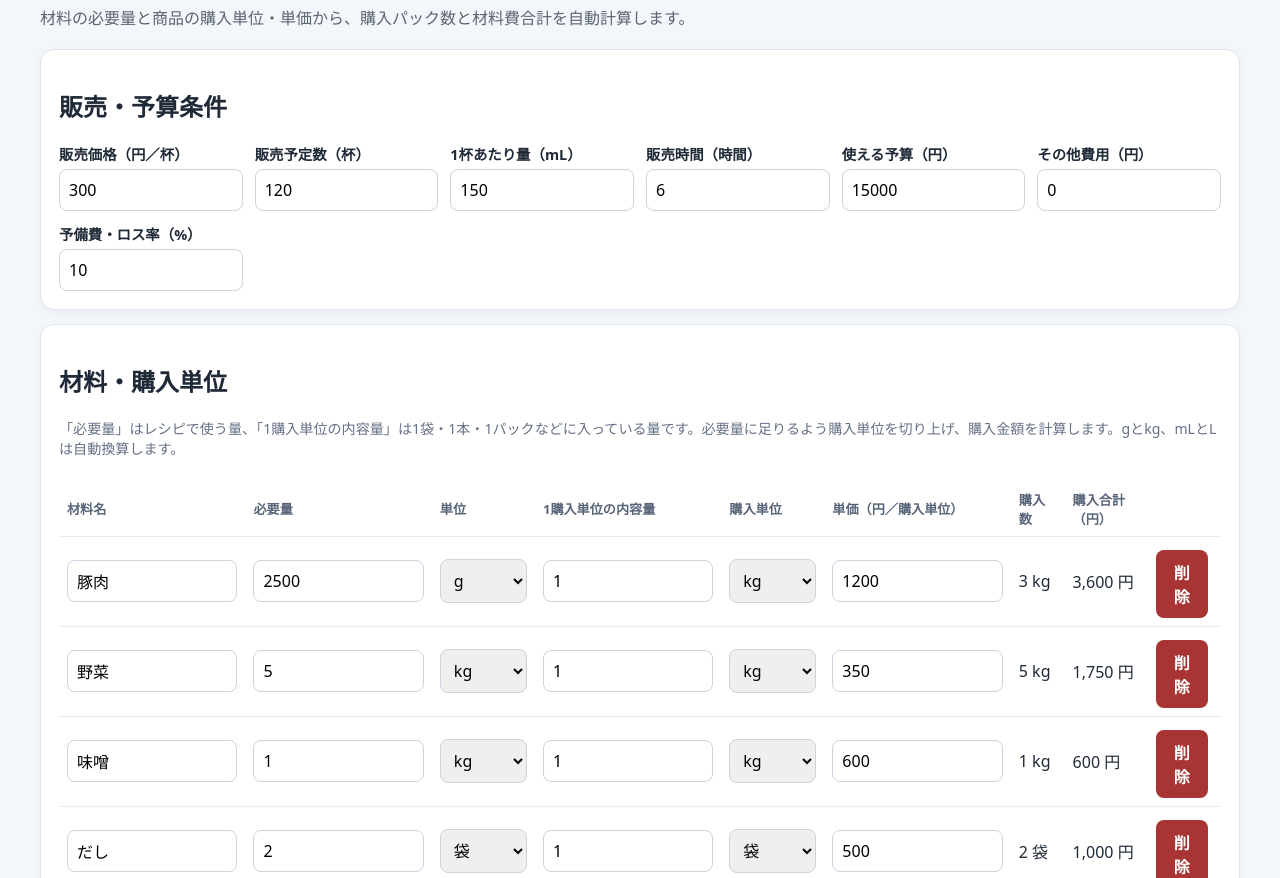
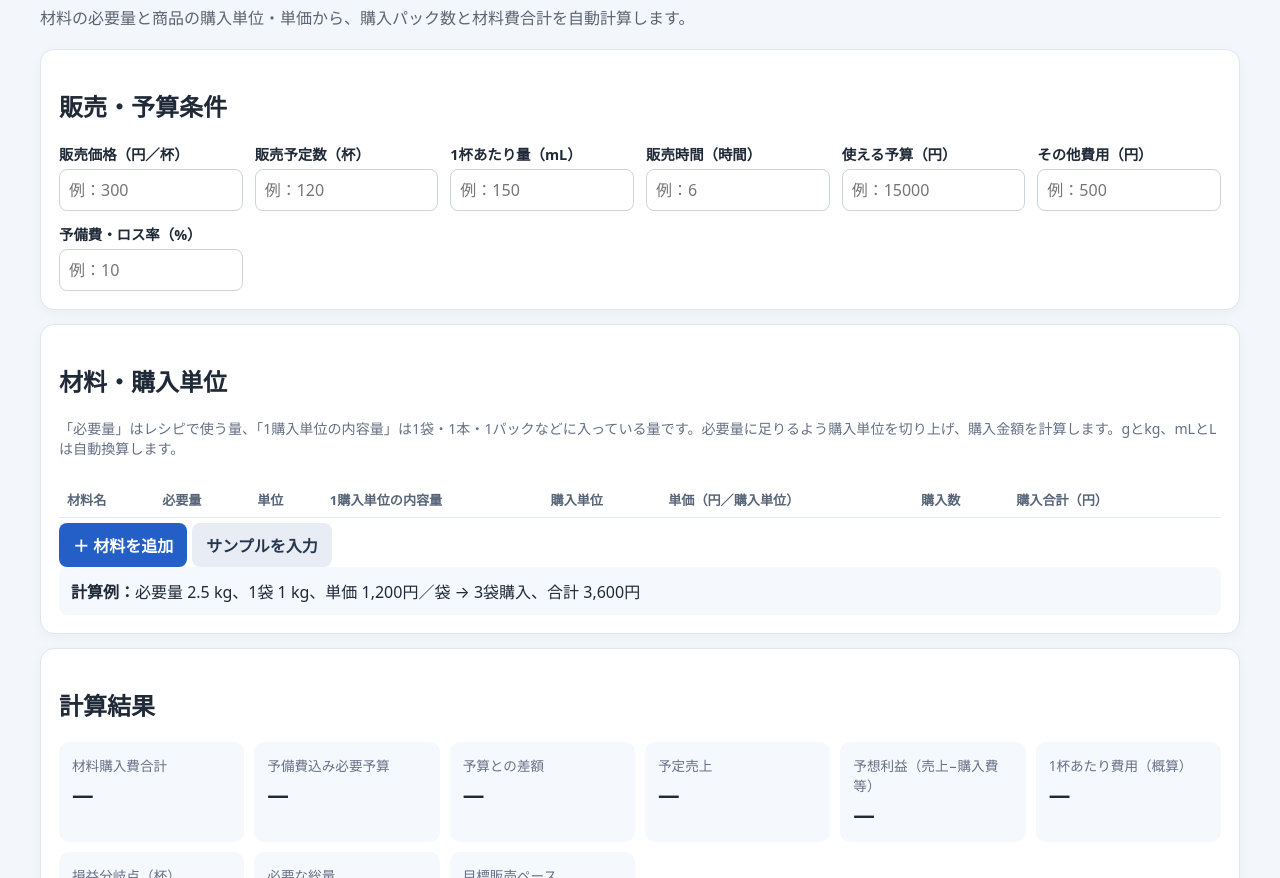
Before and after one commit to Lmdye1/Interdisciplinary-Financial-Management-Apps, a website: page index.html in a window 1280 px wide. Shown: the part 74-952 px from the top of the page. Drawn offline with Linux system fonts and the light colour scheme.

Commit message:
公開向けに初期入力を空欄にする

```diff
--- a/index.html
+++ b/index.html
@@ -13,18 +13,18 @@
 <h1>学際 予算・売上計算アプリ</h1>
 <p class="lead">材料の必要量と商品の購入単位・単価から、購入パック数と材料費合計を自動計算します。</p>
 <section class="panel"><h2>販売・予算条件</h2><div class="grid">
-<div><label for="price">販売価格（円／杯）</label><input id="price" type="number" min="0" value="300"></div>
-<div><label for="cups">販売予定数（杯）</label><input id="cups" type="number" min="0" value="120"></div>
-<div><label for="serving">1杯あたり量（mL）</label><input id="serving" type="number" min="0" value="150"></div>
-<div><label for="hours">販売時間（時間）</label><input id="hours" type="number" min="0" step=".5" value="6"></div>
-<div><label for="budget">使える予算（円）</label><input id="budget" type="number" min="0" value="15000"></div>
-<div><label for="other">その他費用（円）</label><input id="other" type="number" min="0" value="0"></div>
-<div><label for="waste">予備費・ロス率（%）</label><input id="waste" type="number" min="0" max="100" value="10"></div>
+<div><label for="price">販売価格（円／杯）</label><input id="price" type="number" min="0" placeholder="例：300"></div>
+<div><label for="cups">販売予定数（杯）</label><input id="cups" type="number" min="0" placeholder="例：120"></div>
+<div><label for="serving">1杯あたり量（mL）</label><input id="serving" type="number" min="0" placeholder="例：150"></div>
+<div><label for="hours">販売時間（時間）</label><input id="hours" type="number" min="0" step=".5" placeholder="例：6"></div>
+<div><label for="budget">使える予算（円）</label><input id="budget" type="number" min="0" placeholder="例：15000"></div>
+<div><label for="other">その他費用（円）</label><input id="other" type="number" min="0" placeholder="例：500"></div>
+<div><label for="waste">予備費・ロス率（%）</label><input id="waste" type="number" min="0" max="100" placeholder="例：10"></div>
 </div></section>
 <section class="panel"><h2>材料・購入単位</h2>
 <p class="hint">「必要量」はレシピで使う量、「1購入単位の内容量」は1袋・1本・1パックなどに入っている量です。必要量に足りるよう購入単位を切り上げ、購入金額を計算します。gとkg、mLとLは自動換算します。</p>
 <div class="table-wrap"><table><thead><tr><th>材料名</th><th>必要量</th><th>単位</th><th>1購入単位の内容量</th><th>購入単位</th><th>単価（円／購入単位）</th><th>購入数</th><th>購入合計（円）</th><th></th></tr></thead><tbody id="materials"></tbody></table></div>
-<button id="add">＋ 材料を追加</button><button id="sample" class="secondary">サンプルに戻す</button>
+<button id="add">＋ 材料を追加</button><button id="sample" class="secondary">サンプルを入力</button>
 <div class="formula"><strong>計算例：</strong>必要量 2.5 kg、1袋 1 kg、単価 1,200円／袋 → 3袋購入、合計 3,600円</div>
 </section>
 <section class="panel"><h2>計算結果</h2><div class="cards">
@@ -53,7 +53,7 @@ const defaults=[
 {name:'容器・箸',need:120,unit:'個',pack:1,packUnit:'個',price:8}
 ];
 function options(selected){return units.map(u=>'<option '+(u===selected?'selected':'')+' value="'+u+'">'+u+'</option>').join('')}
-function addRow(item={name:'新しい材料',need:1,unit:'個',pack:1,packUnit:'個',price:0}){
+function addRow(item={name:'',need:'',unit:'個',pack:'',packUnit:'個',price:''} ){
  const tr=document.createElement('tr');
  tr.innerHTML='<td><input aria-label="材料名"></td><td><input aria-label="必要量" type="number" min="0" step="any"></td><td><select aria-label="必要量の単位">'+options(item.unit)+'</select></td><td><input aria-label="購入単位の内容量" type="number" min="0.000001" step="any"></td><td><select aria-label="購入単位">'+options(item.packUnit)+'</select></td><td><input aria-label="単価" type="number" min="0" step="any"></td><td class="count">—</td><td class="subtotal">—</td><td><button class="danger remove" type="button">削除</button></td>';
  const i=tr.querySelectorAll('input');i[0].value=item.name;i[1].value=item.need;i[2].value=item.pack;i[3].value=item.price;
@@ -67,7 +67,17 @@ function dimension(u){return ['g','kg'].includes(u)?'mass':['mL','L'].includes(u
 function rows(){return [...$('materials').rows].map(r=>{const i=r.querySelectorAll('input'),s=r.querySelectorAll('select');return {name:i[0].value,need:Math.max(0,+i[1].value||0),unit:s[0].value,pack:Math.max(0,+i[2].value||0),packUnit:s[1].value,price:Math.max(0,+i[3].value||0)}})}
 function val(id){return Math.max(0,+$(id).value||0)}
 function calculate(){
- const data=rows();let material=0,invalid=[];
+ const data=rows();
+ const fieldIds=['price','cups','serving','hours','budget','other','waste'];
+ const hasFieldInput=fieldIds.some(id=>$(id).value.trim()!=='');
+ const hasMaterialInput=data.some(r=>r.name.trim()!==''||String(r.need).trim()!==''||String(r.pack).trim()!==''||String(r.price).trim()!=='');
+ if(!hasFieldInput&&!hasMaterialInput){
+  ['materialTotal','required','budgetDiff','revenue','profit','unitCost','breakEven','volume','pace'].forEach(id=>$(id).textContent='—');
+  $('budgetDiff').className='';$('profit').className='';
+  $('message').textContent='販売条件と材料を入力すると、計算結果がここに表示されます。';
+  return;
+ }
+ let material=0,invalid=[];
  data.forEach((r,idx)=>{
   const sameDimension=dimension(r.unit)===dimension(r.packUnit);
   const needBase=factor(r.unit)!==null&&factor(r.packUnit)!==null?r.need*factor(r.unit):r.need;
@@ -83,11 +93,11 @@ function calculate(){
  $('message').textContent=invalid.length?'単位または内容量を確認してください：'+invalid.join('、')+'。重量同士・液体同士は換算できます。個数系は必要量と購入単位を同じ単位にしてください。':diff<0?'予算を '+yen(-diff)+' 超過する見込みです。数量・単価・販売計画を見直してください。':profit<0?'予想では赤字です。販売価格・販売数・費用を見直してください。':'予算内の見込みです。購入数は必要量を満たすよう切り上げています。';
  save()
 }
-function save(){try{localStorage.setItem('gakusaiBudgetAppV2',JSON.stringify({fields:['price','cups','serving','hours','budget','other','waste'].reduce((o,id)=>(o[id]=$(id).value,o),{}),materials:rows()}))}catch(e){}}
-function load(){try{const s=JSON.parse(localStorage.getItem('gakusaiBudgetAppV2'));if(s){Object.entries(s.fields||{}).forEach(([k,v])=>{if($(k))$(k).value=v});(s.materials||defaults).forEach(r=>addRow(r));return}}catch(e){}defaults.forEach(r=>addRow(r))}
+function save(){ /* 入力内容をブラウザーに自動保存しない */ }
+function load(){ /* 初回表示は空欄。前回の入力内容は復元しない */ }
 $('add').addEventListener('click',()=>{addRow();calculate()});
-$('sample').addEventListener('click',()=>{localStorage.removeItem('gakusaiBudgetAppV2');$('materials').innerHTML='';defaults.forEach(r=>addRow(r));calculate()});
-$('clear').addEventListener('click',()=>{if(!confirm('入力内容をリセットしますか？'))return;localStorage.removeItem('gakusaiBudgetAppV2');['price','cups','serving','hours','budget','other','waste'].forEach((id,i)=>$(id).value=[300,120,150,6,15000,0,10][i]);$('materials').innerHTML='';defaults.forEach(r=>addRow(r));calculate()});
+$('sample').addEventListener('click',()=>{$('materials').innerHTML='';defaults.forEach(r=>addRow(r));calculate()});
+$('clear').addEventListener('click',()=>{['price','cups','serving','hours','budget','other','waste'].forEach(id=>$(id).value='');$('materials').innerHTML='';calculate()});
 
 function exportJson(){
  const payload={app:'gakusai-budget-calculator',version:1,exportedAt:new Date().toISOString(),fields:['price','cups','serving','hours','budget','other','waste'].reduce((o,id)=>(o[id]=$(id).value,o),{}),materials:rows()};
```
